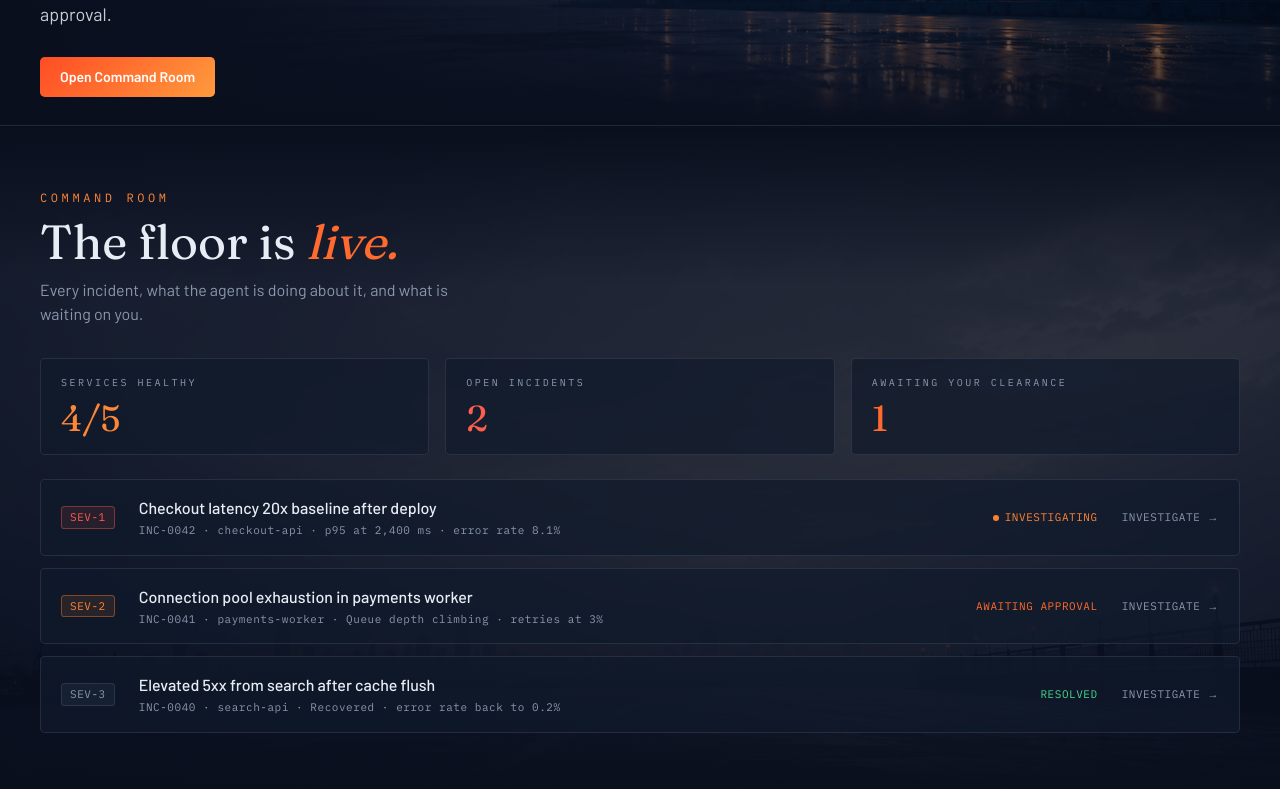
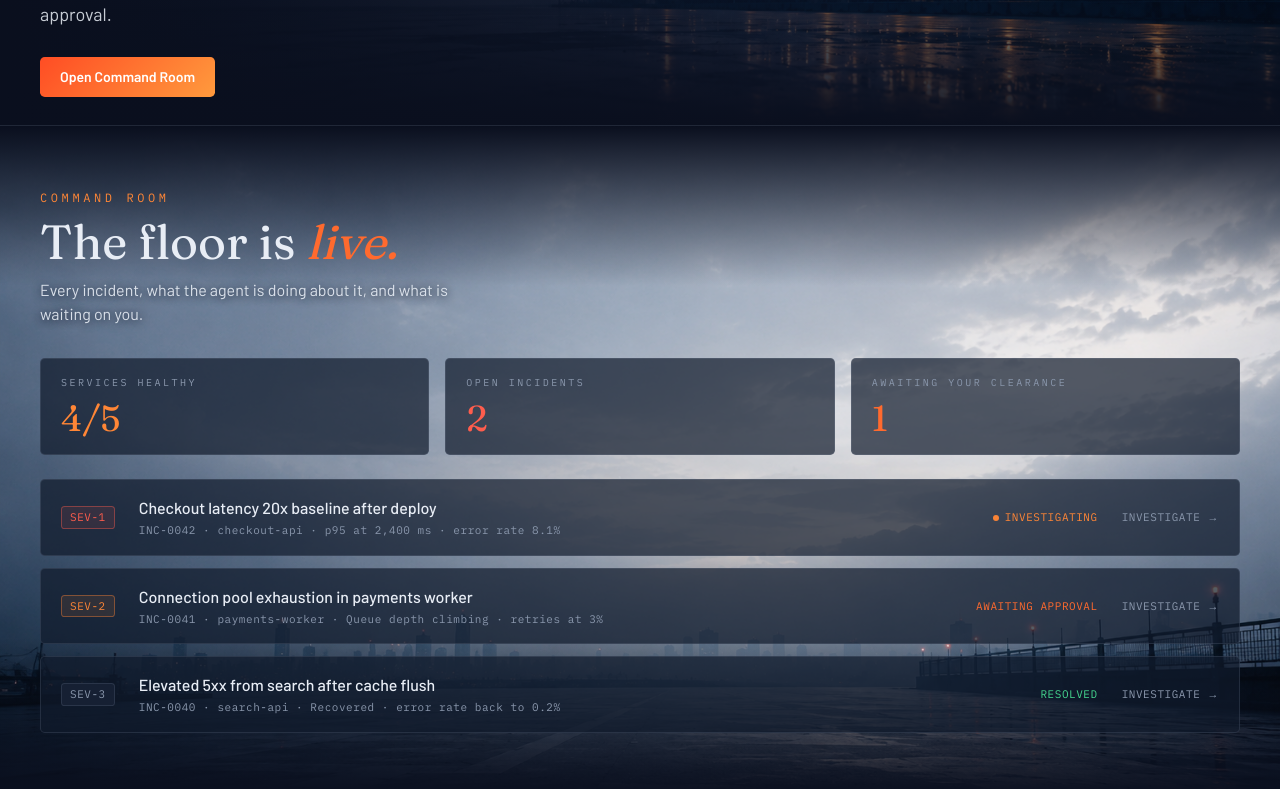
Before and after one commit to Anamiiikka/Mayday, a Next.js app in the folder frontend/: page / in a window 1280 px wide. Shown: the part 611-1400 px from the top of the page. Built offline with nearby package versions, Linux system fonts and the light colour scheme.

Commit message:
Show harbor backdrop at natural shade in Command Room
Drop the darkening overlay; keep the blend fades and shore up the
subtitle legibility over the bright sky band.

```diff
--- a/frontend/components/command-room/section.tsx
+++ b/frontend/components/command-room/section.tsx
@@ -111,7 +111,6 @@ export function CommandRoomSection() {
         sizes="100vw"
         className="-z-10 object-cover"
       />
-      <div className="absolute inset-0 -z-10 bg-background/85" aria-hidden />
       <div
         className="absolute inset-x-0 top-0 -z-10 h-40 bg-linear-to-b from-background to-transparent"
         aria-hidden
@@ -127,7 +126,7 @@ export function CommandRoomSection() {
         <h2 className="mt-3 font-heading text-4xl sm:text-5xl">
           The floor is <em className="text-primary">live.</em>
         </h2>
-        <p className="mt-3 max-w-md text-muted-foreground">
+        <p className="mt-3 max-w-md text-foreground/90 [text-shadow:0_1px_8px_rgba(10,15,30,0.9)]">
           Every incident, what the agent is doing about it, and what is
           waiting on you.
         </p>
```
